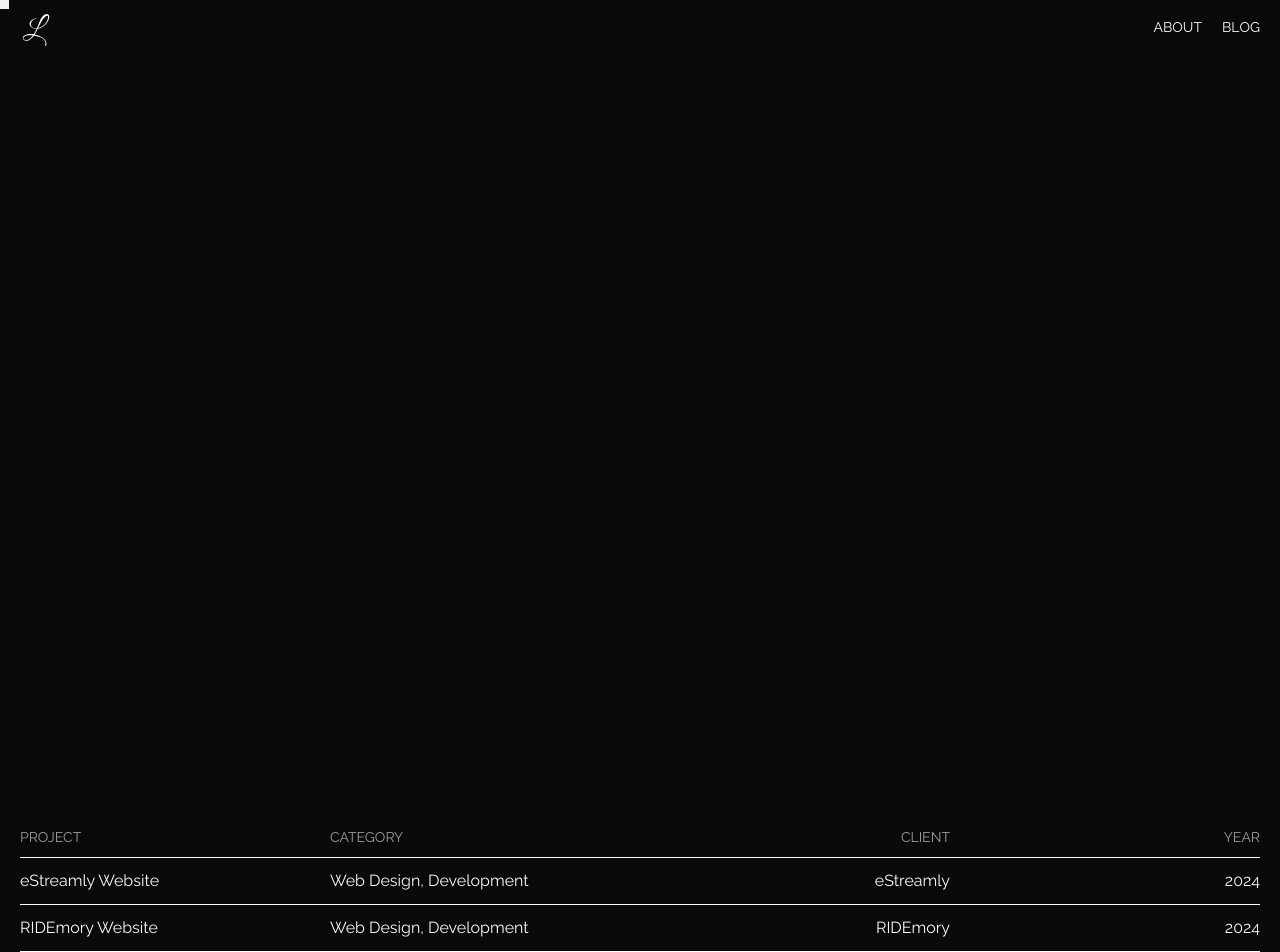
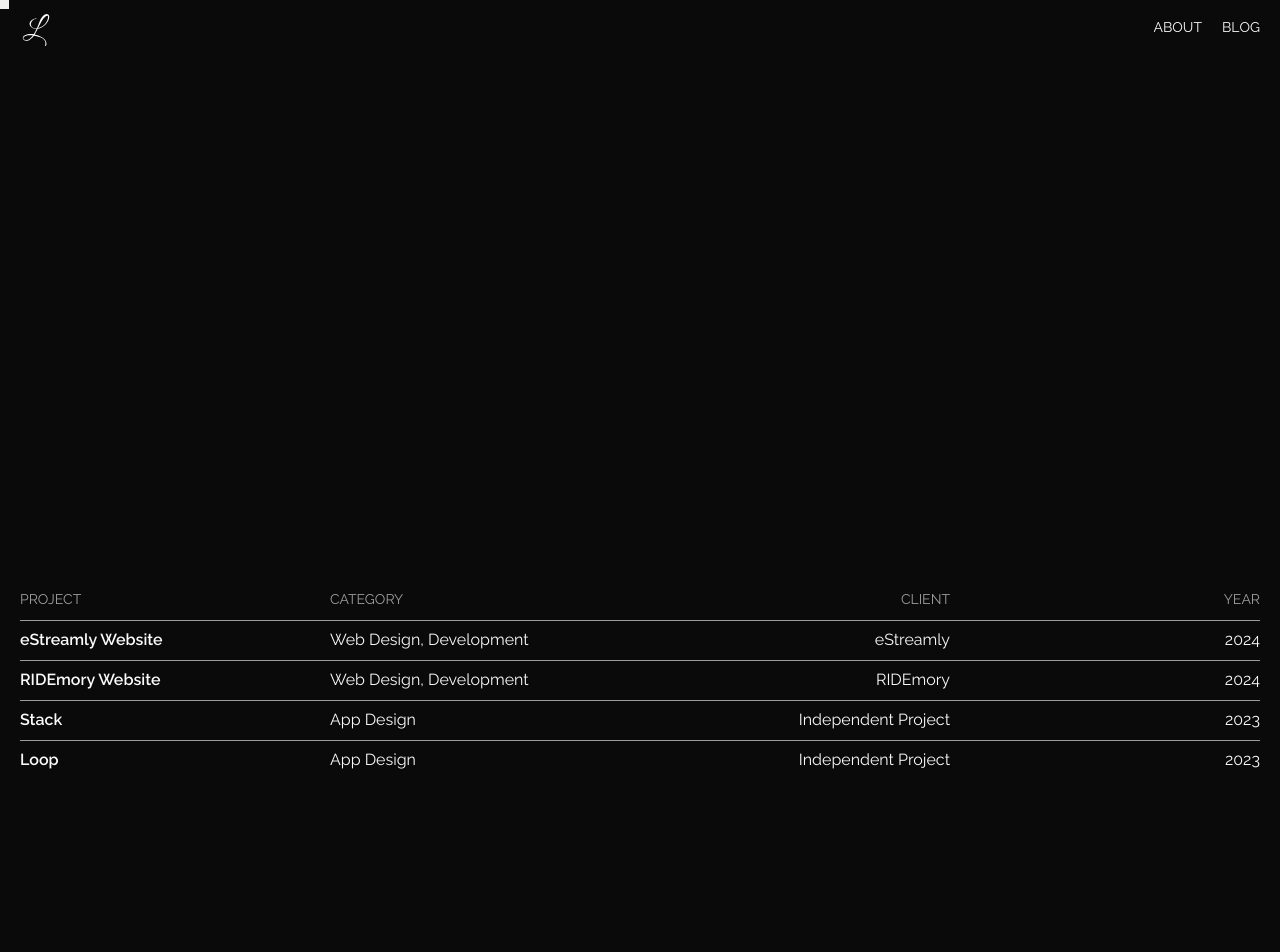
Before and after one commit to ethn1ee/portfolio-v1, a Next.js app: page / in a window 1280 px wide. Shown: the top 952 px of the page. Built offline with nearby package versions, Linux system fonts and the light colour scheme.

Commit message:
Refactor page layout components

```diff
--- a/src/app/about/components/linkButtons.jsx
+++ b/src/app/about/components/linkButtons.jsx
@@ -52,7 +52,7 @@ const LinkButton = ({ link }) => {
         onMouseLeave={() => setIsHovered(false)}
         ref={navRef}
         whileTap={{ scale: 0.8 }}
-        className="cursor-underline flex flex-col gap-xxs h-6 overflow-hidden stagger-button"
+        className="cursor-underline flex flex-col gap-xs md:gap-xxs h-5 md:h-6 overflow-hidden stagger-button"
       >
         <div className="flex">
           {link.title.split("").map((letter, index) => (
@@ -118,7 +118,7 @@ const EmailButton = () => {
       onClick={handleCopy}
       ref={navRef}
       whileTap={{ scale: 0.8 }}
-      className="cursor-underline cursor-pointer flex flex-col w-fit gap-xxs h-6 overflow-y-clip stagger-button"
+      className="cursor-underline cursor-pointer flex flex-col w-fit gap-xs md:gap-xxs h-5 md:h-6 overflow-y-clip stagger-button"
     >
       <div className="flex w-fit">
         {"EMAIL".split("").map((letter, index) => (
--- a/src/app/about/page.jsx
+++ b/src/app/about/page.jsx
@@ -7,7 +7,7 @@ import LinkButtons from "./components/linkButtons";
 
 const About = () => {
   return (
-    <main>
+    <>
       {/* HERO TEXT */}
       <HeroText />
 
@@ -16,7 +16,7 @@ const About = () => {
 
       {/* EXPERIENCES */}
       <Experiences />
-    </main>
+    </>
   );
 };
 
--- a/src/app/components/projects.jsx
+++ b/src/app/components/projects.jsx
@@ -1,6 +1,12 @@
 "use client";
 
-import { motion, AnimatePresence, useInView } from "framer-motion";
+import {
+  motion,
+  AnimatePresence,
+  useInView,
+  stagger,
+  animate,
+} from "framer-motion";
 import { useEffect, useRef, useState } from "react";
 import anim, { customEase } from "@/utils/anim";
 import Image from "next/image";
@@ -8,22 +14,60 @@ import { projects } from "@/data/projects";
 import StickyWrapper from "@/components/stickyWrapper";
 import Tag from "@/components/tag";
 
+const PROJECT_HEADER_HEIGHT = 40;
+
 const Projects = () => {
   const [activeIndex, setActiveIndex] = useState(-1);
-
+  const [topMargin, setTopMargin] = useState(10000);
   const projectsRef = useRef();
 
-  const isProjectsInView = useInView(projectsRef, {
-    once: true,
+  const staggerProject = stagger(0.3);
+
+  const updateTopMargin = () => {
+    setTopMargin(
+      window.innerHeight -
+        PROJECT_HEADER_HEIGHT * (projects.length + 1) -
+        60 -
+        20
+    );
+  };
+
+  useEffect(() => {
+    updateTopMargin();
+    animate(
+      ".stagger-project",
+      { opacity: [0, 1] },
+      { delay: staggerProject, ease: customEase, duration: 0.5 }
+    );
+    animate(
+      ".stagger-line",
+      { width: ["0%", "100%"] },
+      { delay: staggerProject, ease: customEase, duration: 0.5 }
+    );
+    window.addEventListener("resize", () => updateTopMargin());
+
+    return () => window.removeEventListener("resize", () => updateTopMargin());
+  }, []);
+  useEffect(() => {
+    if (activeIndex === -1) return;
+    projectsRef.current.scrollIntoView({
+      behavior: "smooth",
+      block: "start",
     });
+  }, [activeIndex]);
 
   return (
     <div
       ref={projectsRef}
-      className="w-full mt-ml min-h-[calc(100vh-60px)] h-fit"
+      id="home-projects"
+      style={{ marginTop: topMargin }}
+      className="w-full h-[calc(100vh-60px)]"
     >
       {/* LIST HEADER */}
-      <div className="w-full flex justify-between items-center py-sm sticky top-[60px] bg-base-black z-10 pointer-events-none">
+      <div
+        style={{ height: PROJECT_HEADER_HEIGHT }}
+        className="w-full flex justify-between items-center pointer-events-none"
+      >
         <div className="flex flex-1 justify-start items-center">
           <small className="text-neutral-400">PROJECT</small>
         </div>
@@ -37,12 +81,12 @@ const Projects = () => {
           <small className="text-neutral-400">YEAR</small>
         </div>
       </div>
+
       {/* LIST */}
       {projects.map((project, index) => (
         <ProjectCard
           key={index}
           project={project}
-          isProjectsInView={isProjectsInView}
           activeIndex={activeIndex}
           setActiveIndex={setActiveIndex}
           index={index}
@@ -52,25 +96,11 @@ const Projects = () => {
   );
 };
 
-const ProjectCard = ({
-  project,
-  activeIndex,
-  setActiveIndex,
-  isProjectsInView,
-  index,
-}) => {
+const ProjectCard = ({ project, activeIndex, setActiveIndex, index }) => {
   const [isHovered, setIsHovered] = useState(false);
-
+  const [currentThumbnail, setCurrentThumbnail] = useState(0);
   const expand = activeIndex === index;
-
   const carouselRef = useRef();
-
-  const [currentThumbnail, setCurrentThumbnail] = useState(0);
-
-  const hoverTextVariant = {
-    initial: { padding: "0 0px" },
-    animate: isHovered ? { padding: "0 10px" } : { padding: "0 0px" },
-  };
 
   const expandContentVariant = {
     initial: {
@@ -101,49 +131,36 @@ const ProjectCard = ({
     },
   };
 
-  const topBorderVariant = {
-    initial: { width: "0%", opacity: 1 },
-    animate: isProjectsInView
-      ? {
-          width: "100%",
-          opacity: isHovered ? 0 : 1,
-        }
-      : {},
-    transition: {
-      width: {
-        duration: 1.4,
-        delay: Math.sqrt(index) * 0.2,
-        ease: customEase,
-      },
-    },
-  };
-
   return (
-    <div id="projects" className="flex flex-col overflow-hidden">
+    <motion.div className="stagger-project flex flex-col overflow-hidden">
       {/* HEADER */}
       <StickyWrapper>
         <motion.div
           onMouseEnter={() => setIsHovered(true)}
           onMouseLeave={() => setIsHovered(false)}
           onClick={() => setActiveIndex(expand ? -1 : index)}
-          className="w-full py-m relative flex items-center cursor-pointer select-none"
+          style={{ height: PROJECT_HEADER_HEIGHT }}
+          className="w-full relative flex items-center cursor-pointer"
         >
           {/* TOP BORDER */}
           <motion.div
-            {...anim(topBorderVariant)}
-            transition={topBorderVariant.transition}
-            className="w-full h-[1px] opacity-100 absolute top-0 left-0 bg-base-white"
+            animate={{ opacity: isHovered ? 0 : 1 }}
+            className="stagger-line w-full h-[1px] opacity-100 absolute top-0 left-0 bg-neutral-400"
           ></motion.div>
 
           {/* INFO */}
           <div className="w-full flex justify-between items-center relative">
-            <div className="flex flex-1 justify-start">
-              <motion.p {...anim(hoverTextVariant)} className="">
+            <motion.p
+              animate={{
+                x: isHovered ? 10 : 0,
+              }}
+              transition={{ ease: customEase }}
+              className="flex-1 font-semibold"
+            >
               {project.name}
             </motion.p>
-            </div>
-            <div className="flex flex-1 justify-start">
-              <p className="">
+
+            <p className="flex-1">
               {project.category.map((category, index) => (
                 <span className="text-inherit" key={index}>
                   {category}
@@ -151,15 +168,18 @@ const ProjectCard = ({
                 </span>
               ))}
             </p>
-            </div>
-            <div className="flex flex-1 justify-end">
-              <p className="">{project.client}</p>
-            </div>
-            <div className="flex flex-1 justify-end">
-              <motion.p {...anim(hoverTextVariant)} className="">
+
+            <p className="flex-1 text-right">{project.client}</p>
+
+            <motion.p
+              animate={{
+                x: isHovered ? -10 : 0,
+              }}
+              transition={{ ease: customEase }}
+              className="flex-1 text-right"
+            >
               {project.year}
             </motion.p>
-            </div>
           </div>
         </motion.div>
       </StickyWrapper>
@@ -214,7 +234,7 @@ const ProjectCard = ({
           </motion.div>
         )}
       </AnimatePresence>
-    </div>
+    </motion.div>
   );
 };
 
--- /dev/null
+++ b/src/app/components/spacers.jsx
@@ -0,0 +1,44 @@
+"use client";
+
+import { useEffect, useState } from "react";
+
+export const HeroSpacer = () => {
+  const [height, setHeight] = useState(0);
+
+  const updateHeight = () => {
+    const navbarHeight = document.getElementById("navbar").clientHeight;
+    const heroHeight = document.getElementById("home-hero").clientHeight;
+    const projectsHeight =
+      document.getElementById("home-projects").clientHeight;
+
+    setHeight(window.innerHeight - navbarHeight - projectsHeight - 10);
+  };
+
+  useEffect(() => {
+    updateHeight();
+    window.addEventListener("resize", updateHeight);
+    return () => window.removeEventListener("resize", updateHeight);
+  }, []);
+
+  return <div id="hero-spacer" style={{ height: height }} />;
+};
+
+export const ProjectsSpacer = () => {
+  const [height, setHeight] = useState(0);
+
+  const updateHeight = () => {
+    const navbarHeight = document.getElementById("navbar").clientHeight;
+    const projectsHeight =
+      document.getElementById("home-projects").clientHeight;
+
+    setHeight(window.innerHeight - navbarHeight - projectsHeight);
+  };
+
+  useEffect(() => {
+    updateHeight();
+    window.addEventListener("resize", updateHeight);
+    return () => window.removeEventListener("resize", updateHeight);
+  }, []);
+
+  return <div style={{ height: height }} />;
+};
--- a/src/app/layout.js
+++ b/src/app/layout.js
@@ -23,9 +23,9 @@ export default function RootLayout({ children }) {
           <StickyRefsProvider>
             <NavBar />
             <Cursor />
-            <div className="w-full relative mt-[60px] bg-base-black overflow-y-auto overflow-x-hidden">
+            <main className="w-full relative mt-[60px] bg-base-black overflow-y-auto overflow-x-hidden">
               {children}
-            </div>
+            </main>
           </StickyRefsProvider>
         </SmoothScroll>
       </body>
--- a/src/app/page.jsx
+++ b/src/app/page.jsx
@@ -1,13 +1,21 @@
 "use client";
 
+import { useEffect } from "react";
 import Hero from "./components/hero";
 import Projects from "./components/projects";
+import { HeroSpacer, ProjectsSpacer } from "./components/spacers";
 
 export default function Home() {
+  useEffect(() => {
+    window.scrollTo(0, 0);
+  }, []);
+
   return (
-    <main>
+    <>
       <Hero />
+      {/* <HeroSpacer /> */}
       <Projects />
-    </main>
+      {/* <ProjectsSpacer /> */}
+    </>
   );
 }
--- a/src/components/navBar.jsx
+++ b/src/components/navBar.jsx
@@ -18,7 +18,8 @@ const NavBar = () => {
       initial={{ y: -60 }}
       animate={{ y: 0 }}
       transition={{ duration: 0.5, ease: customEase }}
-      className="w-screen px-ml fixed top-0 left-0 flex items-center justify-between h-[60px] z-40"
+      id="navbar"
+      className="w-screen px-ml fixed top-0 left-0 flex items-center justify-between h-[60px] bg-base-black z-10"
     >
       {/* LOGO */}
       <StickyWrapper cursorType={"hover"}>
@@ -56,7 +57,7 @@ const NavLink = ({ link }) => {
           onMouseEnter={() => setIsHovered(true)}
           onMouseLeave={() => setIsHovered(false)}
           whileTap={{ scale: 0.8 }}
-          className="flex flex-col gap-xxs h-5 overflow-hidden"
+          className="flex flex-col gap-xs md:gap-xxs h-4 md:h-5 overflow-hidden"
         >
           <div className="flex">
             {link.title.split("").map((letter, index) => (
```
Also changed, not shown: src/app/components/hero.jsx (+56 -48 lines). Lines whose indentation alone changed are shown as unchanged.
